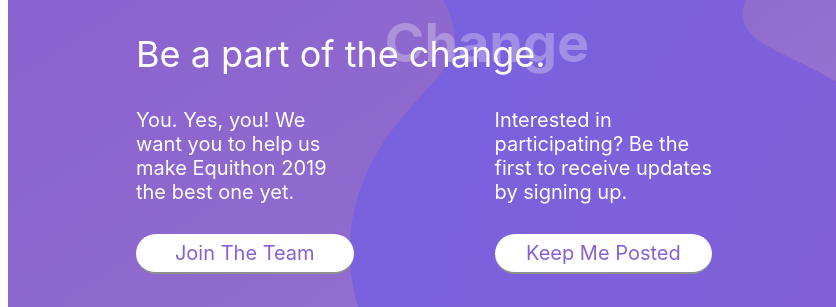
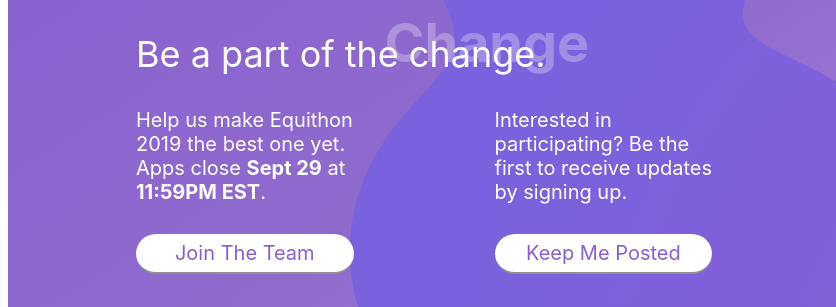
Before and after one commit to equithon/site-preview, a Gatsby site: page / in a window 1280 px wide. Shown: the part 314-621 px from the top of the page, 0-836 px from the left. Built offline with nearby package versions, Linux system fonts and the light colour scheme; Gatsby itself is replaced by a stand-in of ours.

Commit message:
Update with deadline

```diff
--- a/src/pages/index.jsx
+++ b/src/pages/index.jsx
@@ -448,7 +448,7 @@
             <ActionHeader>Be a part of the <WordShadow shadowVisible={this.state.shadowVisible}>change</WordShadow>.</ActionHeader>
 
             <div style={{gridArea: 'exec-team', fontSize: '2.5vmin'}}>
-              { isMobile ? null : <span>You. Yes, you! We want you to help us make Equithon 2019 the best one yet.<br/></span> }
+              { isMobile ? null : <span>Help us make Equithon 2019 the best one yet. Apps close <b>Sept 29</b> at <b>11:59PM EST</b>.<br/></span> }
               <ActionButton onClick={() => window.open('/apply', '_self')}>
                 { isMobile ? "Join The Exec Team" : "Join The Team" }
               </ActionButton>
```
